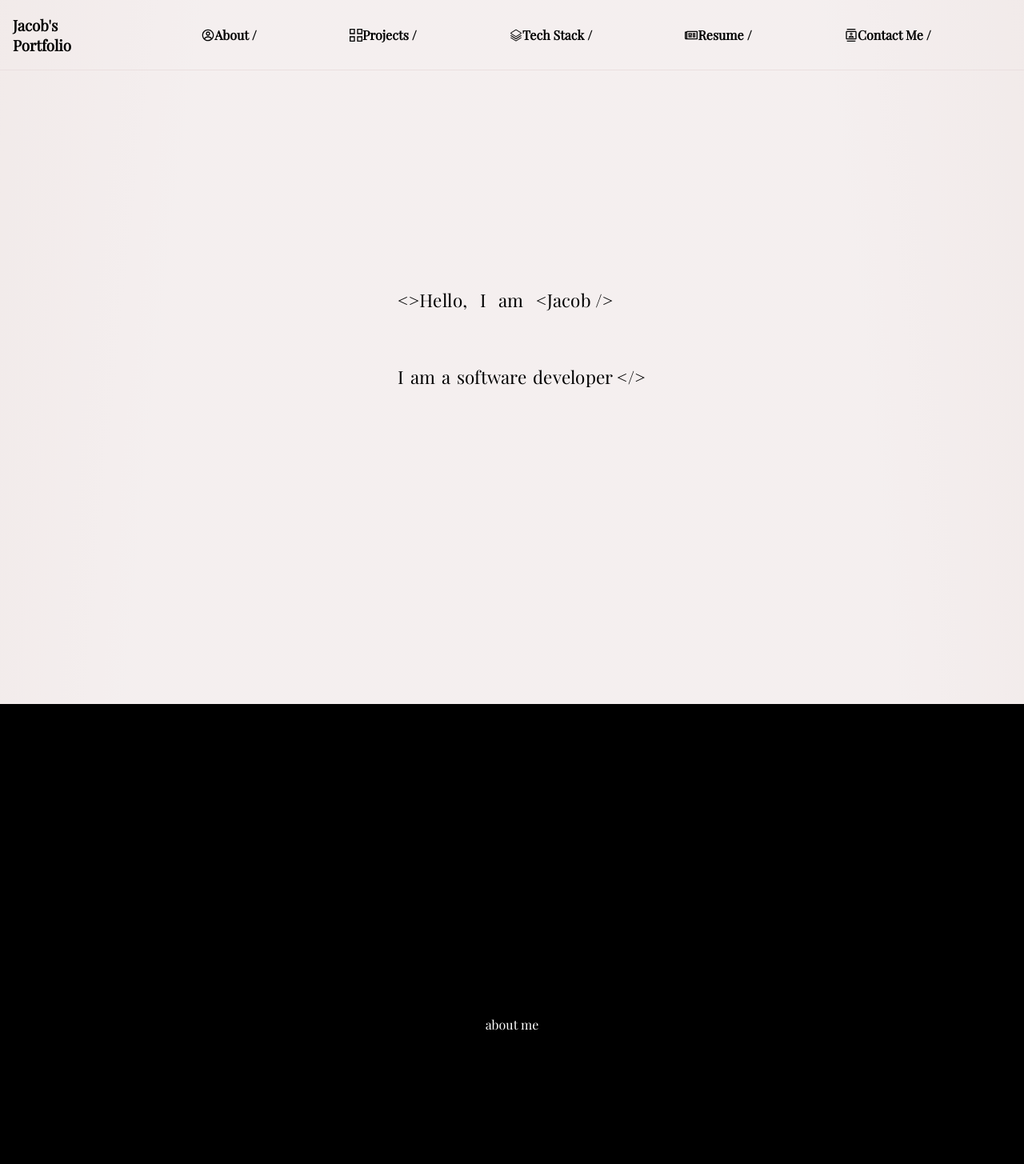
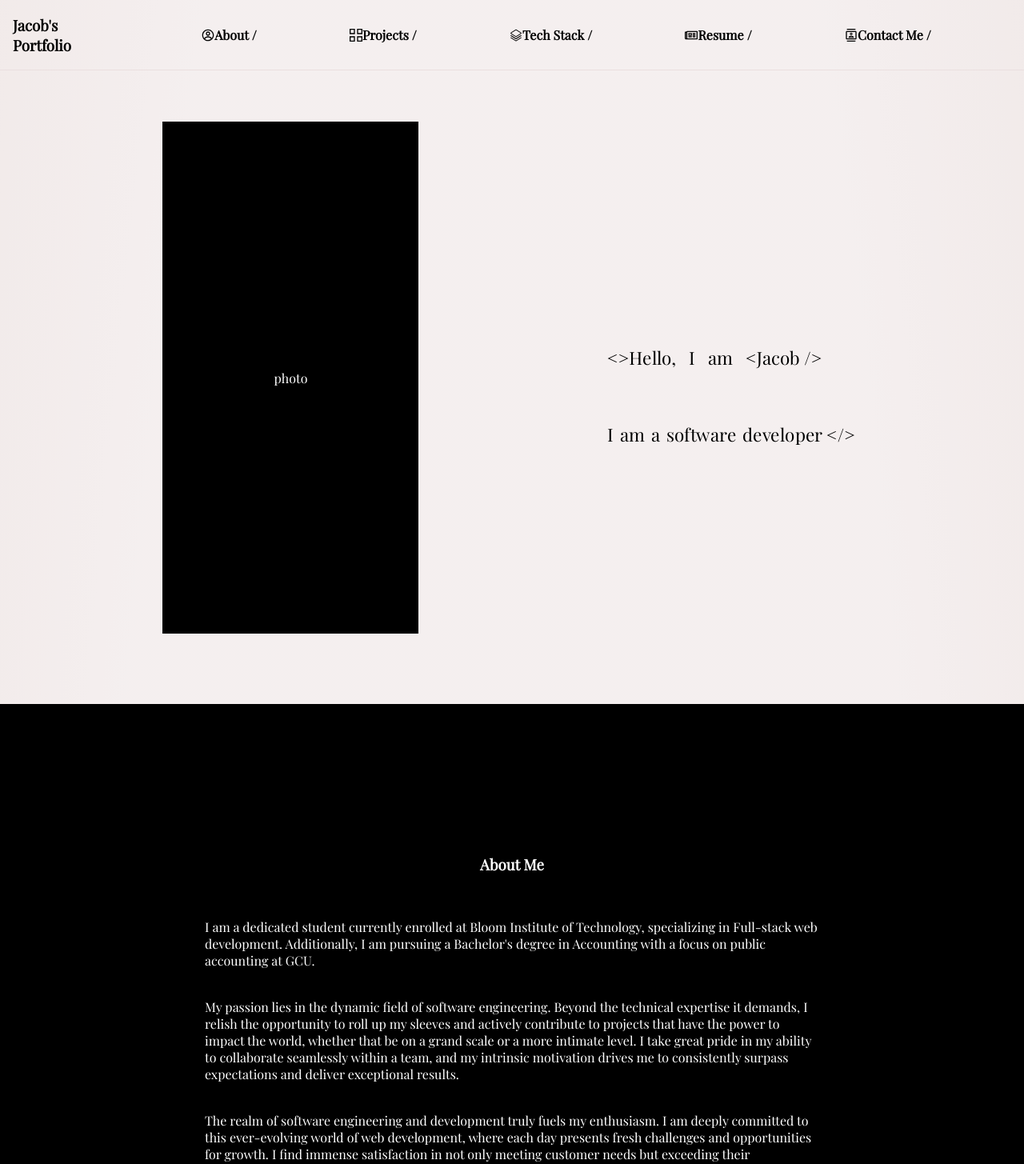
Before and after one commit to JL1172/Portfolio.No2, a React (Create React App) app: page / in a window 1280 px wide. Shown: the top 1455 px of the page at 80% size. Built offline with nearby package versions, Linux system fonts and the light colour scheme.

Commit message:
need to finish function of drawer open and close, make sure all formatting is up to par

```diff
--- a/src/App.js
+++ b/src/App.js
@@ -5,10 +5,19 @@ import Projects from "./components/Projects";
 import Stack from "./components/Stack";
 import Resume from "./components/Resume";
 import Contact from "./components/Contact";
-import { useEffect } from "react";
+import { useEffect, useState } from "react";
+import { GlobalContext } from "./contexts/GlobalContext";
 
 function App() {
-  useEffect(()=>{
+  const [visible, setVisible] = useState(false);
+  const [toolTip, setToolTip] = useState("");
+  const toolTipVisibilty = (value) => {
+      setToolTip(value)
+  }
+  const changeVisibility = () => {
+    setVisible(!visible);
+  }
+  useEffect(() => {
     const observer = new IntersectionObserver((entries) => {
       entries.forEach(entry => {
         if (entry.isIntersecting) {
@@ -20,8 +29,9 @@ function App() {
     })
     const hiddenElements = document.querySelectorAll(".hidden");
     hiddenElements.forEach((el) => observer.observe(el));
-  },[])
+  }, [])
   return (
+    <GlobalContext.Provider value={{ visible, changeVisibility, toolTip, toolTipVisibilty }}>
       <StyledApp>
         <Header />
         <About />
@@ -30,6 +40,7 @@ function App() {
         <Resume />
         <Contact />
       </StyledApp>
+    </GlobalContext.Provider>
   );
 }
 
--- a/src/components/About.js
+++ b/src/components/About.js
@@ -16,7 +16,12 @@ export default function About(props) {
   },[])
     return (
         <StyledAbout className="hidden">
-            about me
+          <h3>About Me</h3>
+          <div id = "outerContainer">
+          <div id = "container1">I am a dedicated student currently enrolled at Bloom Institute of Technology, specializing in Full-stack web development. Additionally, I am pursuing a Bachelor's degree in Accounting with a focus on public accounting at GCU.</div>
+          <div id = "container2">My passion lies in the dynamic field of software engineering. Beyond the technical expertise it demands, I relish the opportunity to roll up my sleeves and actively contribute to projects that have the power to impact the world, whether that be on a grand scale or a more intimate level. I take great pride in my ability to collaborate seamlessly within a team, and my intrinsic motivation drives me to consistently surpass expectations and deliver exceptional results.</div>
+          <div id = "container3">The realm of software engineering and development truly fuels my enthusiasm. I am deeply committed to this ever-evolving world of web development, where each day presents fresh challenges and opportunities for growth. I find immense satisfaction in not only meeting customer needs but exceeding their expectations, all while cherishing the continuous learning journey that this field provides.</div>
+          </div>
         </StyledAbout>
     )
 }
--- a/src/components/Header.js
+++ b/src/components/Header.js
@@ -1,43 +1,45 @@
 import { Link } from "react-router-dom";
 import { StyledHeader } from "./styles/StyledHeader";
-import { useState } from "react";
-import {CgProfile} from "react-icons/cg";
-import {GrProjects} from "react-icons/gr";
-import {GoStack} from "react-icons/go";
-import {FaRegNewspaper} from "react-icons/fa";
-import {MdOutlineContacts} from "react-icons/md"
+import { useContext, useState } from "react";
+import { CgProfile } from "react-icons/cg";
+import { GrProjects } from "react-icons/gr";
+import { GoStack } from "react-icons/go";
+import { FaRegNewspaper } from "react-icons/fa";
+import { MdOutlineContacts } from "react-icons/md"
 import HeaderWords from "./extra/HeaderWords";
+import { GlobalContext } from "../contexts/GlobalContext";
+import { Fab } from "@mui/material";
 
 const Header = (props) => {
-    const [visible, setVisible] = useState(false);
-    const changeVisibility = () => {
-        setVisible(!visible);
-    }
+    const { changeVisibility, visible} = useContext(GlobalContext);
+    console.log(visible)
     return (
         <StyledHeader>
             <div id="conditional1"  >
                 <h3>Jacob's Portfolio</h3>
-                <div id = "links">
-                <div className="link"><Link className="link one" to = "/about"><CgProfile/>About /</Link></div>
-                    <div className="link"><Link className="link two" to = "/projects"><GrProjects />Projects /</Link></div>
-                    <div className="link"><Link className="link three" to = "/stack"><GoStack/>Tech Stack /</Link></div>
-                    <div className="link"><Link className="link four" to = "/resume"><FaRegNewspaper /> Resume /</Link></div>
-                    <div className="link"><Link className="link five" to = "/contact"> <MdOutlineContacts /> Contact Me /</Link></div>
+                <div id="links">
+                    <div className="link"><Link className="link one" to="/about"><CgProfile />About /</Link></div>
+                    <div className="link"><Link className="link two" to="/projects"><GrProjects />Projects /</Link></div>
+                    <div className="link"><Link className="link three" to="/stack"><GoStack />Tech Stack /</Link></div>
+                    <div className="link"><Link className="link four" to="/resume"><FaRegNewspaper /> Resume /</Link></div>
+                    <div className="link"><Link className="link five" to="/contact"> <MdOutlineContacts /> Contact Me /</Link></div>
                 </div>
 
-                <span  onClick={changeVisibility} id="icon" className="material-symbols-outlined">
+                <span onClick={changeVisibility} id="icon" className="material-symbols-outlined">
                     {visible ? "close" : "menu"}
                 </span>
+
             </div>
-            {visible && <div id="drawer">
-            <div className="link"><Link className="link one" to = "/about"><CgProfile/>About</Link></div>
-                    <div className="link"><Link className="link two" to = "/projects"><GrProjects />Projects</Link></div>
-                    <div className="link"><Link className="link three" to = "/stack"><GoStack/>Tech Stack</Link></div>
-                    <div className="link"><Link className="link four" to = "/resume"><FaRegNewspaper /> Resume</Link></div>
-                    <div className="link"><Link className="link five" to = "/contact"> <MdOutlineContacts /> Contact Me</Link></div>
-                </div>
-                }
+            {visible && <div className = "drawer">
+                {visible && <div className="rows"><Fab sx={{height : 80}} className="rows" variant="extended" ><CgProfile style={{width : "1.5rem", height : "1.5rem"}}/>About Me</Fab></div>}
+                {visible && <div className="rows"><Fab sx={{height : 80}} className="rows" variant="extended"><GrProjects style={{width : "1.5rem", height : "1.5rem"}}/>Projects</Fab></div>}
+                {visible && <div className="rows"><Fab sx={{height : 80}} className="rows" variant="extended"><GoStack style={{width : "1.5rem", height : "1.5rem"}}/>Tech Stack</Fab></div>}
+                {visible && <div className="rows"><Fab sx={{height : 80}} className="rows" variant="extended"><FaRegNewspaper style={{width : "1.5rem", height : "1.5rem"}}/>Resume</Fab></div>}
+                {visible && <div className="rows"><Fab sx={{height : 80}} className="rows" variant="extended"><MdOutlineContacts style={{width : "1.5rem", height : "1.5rem"}}/>Contact Me</Fab></div>}
+            </div>
+            }
             {!visible && <div id="content">
+                <div id="img">photo</div>
                 <HeaderWords />
             </div>}
         </StyledHeader>
--- a/src/components/styles/StyledAbout.js
+++ b/src/components/styles/StyledAbout.js
@@ -2,9 +2,27 @@ import styled from "styled-components";
 
 export const StyledAbout = styled.div`
 display : flex;
+flex-direction : column;
 justify-content : center;
 align-items : center;
 min-height : 100vh;
 height : fit-content;
 width : 100%;
+#outerContainer {
+    display : flex;
+    flex-direction : column;
+    justify-content  : space-evenly;
+    min-height : 50vh;
+}
+#container1 {
+    width : 60vw;
+}
+
+#container2 {
+    width : 60vw;
+}
+
+#container3 {
+    width : 60vw;
+}
 `
--- a/src/components/styles/StyledHeader.js
+++ b/src/components/styles/StyledHeader.js
@@ -158,11 +158,12 @@ flex-direction : column;
 
     width : 100%;
     display : flex;
-    flex-direction : column;
-    justify-content : center;
+    flex-direction : row;
+    justify-content : space-evenly;
+    flex-wrap : wrap;
     align-items : center;
     color : black;
-    margin-top : 2rem;
+    margin-top : 4rem;
 }
 
 @media screen and (min-width: 701px)  and (max-width : 1000px) {
@@ -176,16 +177,14 @@ flex-direction : column;
 }
 @media screen and (max-width: 700px){
 
-
 #content {
-
+margin-bottom : 5rem;
 width : 100%;
 display : flex;
-flex-direction : column;
+flex-direction : column-reverse;
 justify-content : center;
 align-items : center;
 color : black;
-margin-top : 2rem;
 h1 {
     font-size : 18px;
 }
@@ -198,27 +197,24 @@ h1 {
 
 
     #icon {
-        display : flex !important;
+        display : block !important;
         color : black;
-        width : 3rem;
-        height : 3rem;
+        cursor: pointer;
         margin-right : 1rem;
-        margin-top : 1rem;
-        cursor: pointer;
     }
 
-
-
-    #drawer {
+    .drawer {
+        z-index : 1;
+        opacity : 1;
         width : 100%;
+        filter : blur(0);
         background-color: #EADFDF;
         display : flex;
         justify-content : space-evenly;
         flex-direction : column;
         align-items : center;
         transform-origin : top;
-        transform : scaleY(0%);
-        animation : ${kf} .2s ease-in-out forwards;
+        transition : .3s ease-in-out;
         height : 100vh;
         .link {
             background-image: radial-gradient(73% 147%, #EADFDF 59%, #ECE2DF 100%), radial-gradient(91% 146%, rgba(255,255,255,0.50) 47%, rgba(0,0,0,0.50) 100%);
--- a/src/components/styles/StyledHeaderExtra.js
+++ b/src/components/styles/StyledHeaderExtra.js
@@ -232,4 +232,16 @@ div:nth-child(12) {
 
 }
 }
+
+@media screen and (max-width : 700px) {
+    .words {
+    display : flex;
+    align-items : baseline;
+    height : 40vh;
+    margin-top : 5rem;
+    padding-left : 2rem;
+    font-size : 140%;
+    flex-direction : column;
+    }
+}
 `
--- /dev/null
+++ b/src/contexts/GlobalContext.js
@@ -0,0 +1,3 @@
+import { createContext } from "react";
+
+export const GlobalContext = createContext("");
--- a/src/index.css
+++ b/src/index.css
@@ -11,3 +11,24 @@ body {
         'GRAD' 0,
         'opsz' 24
 }
+
+#img {
+    width: 20rem;
+    height: 40rem;
+    background-color: black;
+    display: grid;
+    align-items: center;
+    justify-content: center;
+    color : white;
+}
+
+.rows {
+    display: flex;
+    flex-direction: column;
+    align-items: center;
+    transition: .1s ease-in-out;
+}
+.rows:hover {
+    transform: scale(102%);
+    transition: .1s ease-in-out;
+}
```
Lines whose indentation alone changed are shown as unchanged.
